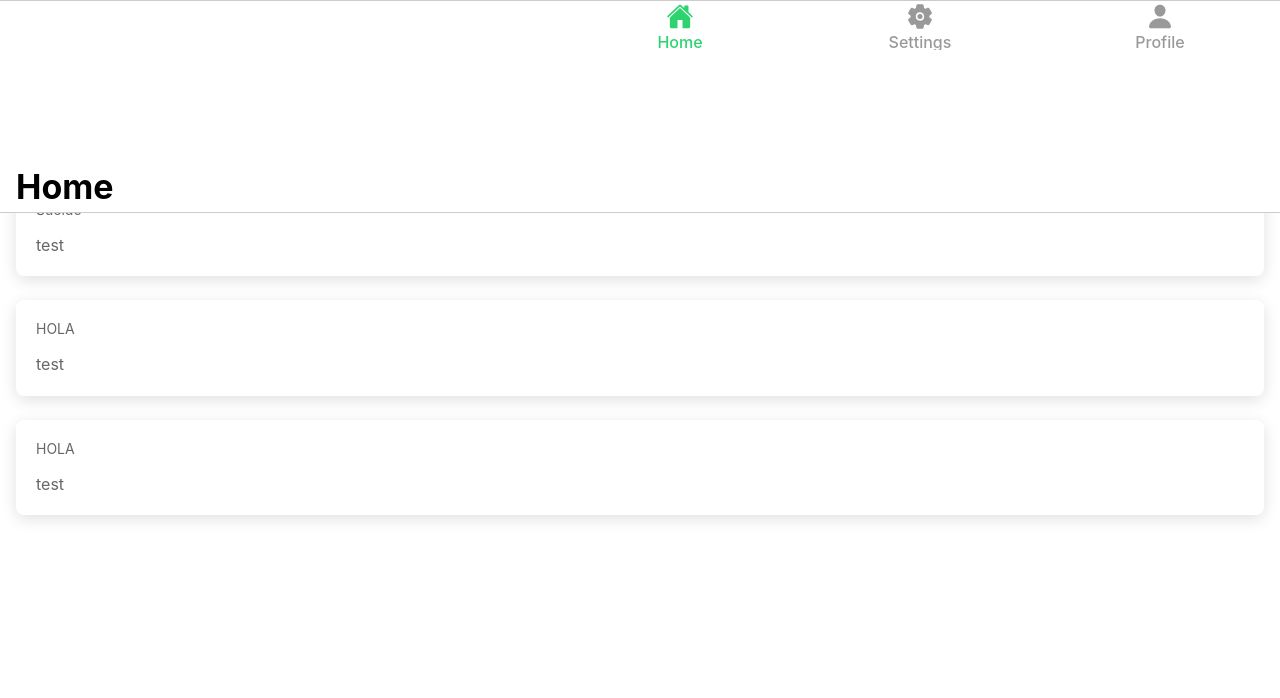
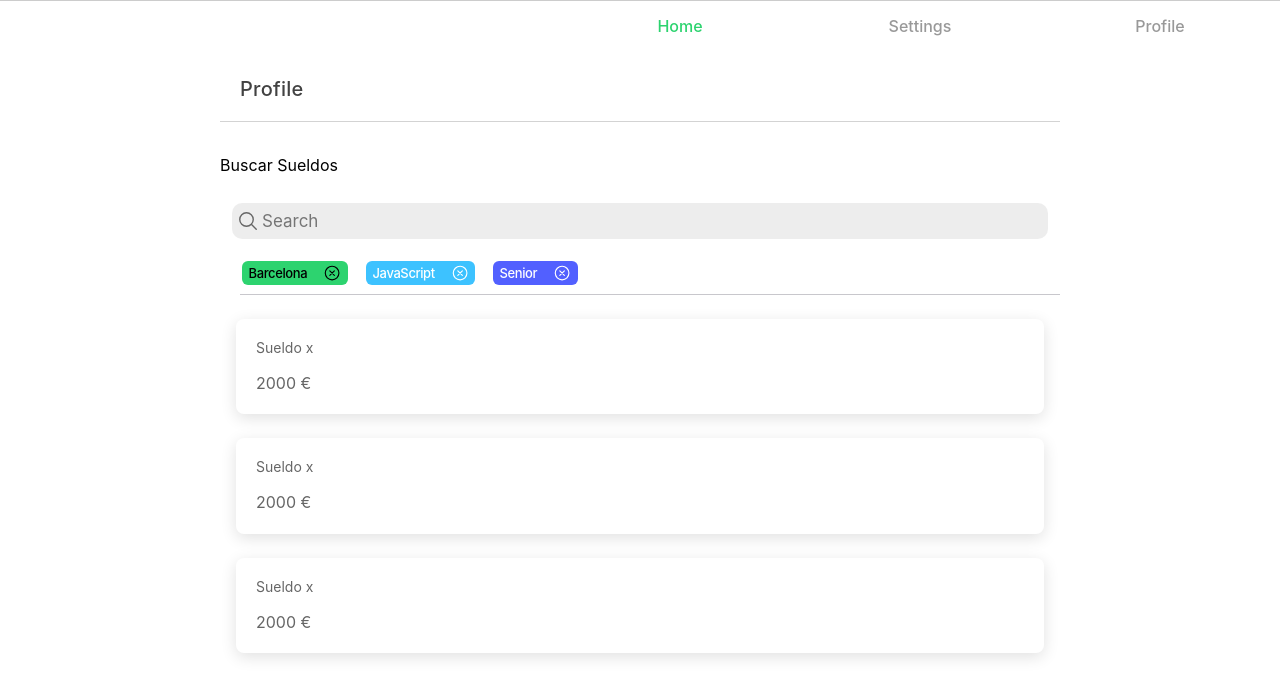
Before and after one commit to mobregozo/ionic-react-poc, a React (Create React App) app: page /home in a window 1280 px wide. Shown: the top 698 px of the page. Built offline with nearby package versions, Linux system fonts and the light colour scheme.

Commit message:
feat: add new components to pages

```diff
--- a/src/App.tsx
+++ b/src/App.tsx
@@ -44,7 +44,7 @@ import "./theme/main.css";
 const App: React.FC = () => {
 
   return (
-    <IonApp>
+    <IonApp className="ios">
       <IonReactRouter>
         <IonTabs>
           <IonRouterOutlet>
@@ -54,18 +54,18 @@ const App: React.FC = () => {
             <Redirect exact from="/" to="/home" />
           </IonRouterOutlet>
           <IonTabBar slot={"bottom"}>
-            <IonTabButton tab="taab1" href="/home">
-              <IonIcon icon={home} />
+            <IonTabButton tab="home" href="/home">
+              <IonIcon className="ion-hide-sm-up" icon={home} />
               <IonLabel>Home</IonLabel>
             </IonTabButton>
 
-            <IonTabButton tab="tab2" href="/settings">
-              <IonIcon icon={settings} />
+            <IonTabButton tab="settings" href="/settings">
+              <IonIcon className="ion-hide-sm-up" icon={settings} />
               <IonLabel>Settings</IonLabel>
             </IonTabButton>
 
-            <IonTabButton tab="tab3" href="/profile">
-              <IonIcon icon={person} />
+            <IonTabButton tab="profile" href="/profile">
+              <IonIcon className="ion-hide-sm-up" icon={person} />
               <IonLabel>Profile</IonLabel>
             </IonTabButton>
           </IonTabBar>
--- a/src/index.tsx
+++ b/src/index.tsx
@@ -3,7 +3,7 @@ import ReactDOM from 'react-dom';
 import App from './App';
 import * as serviceWorker from './serviceWorker';
 
-ReactDOM.render(<App />, document.getElementById('root'));
+ReactDOM.render(<App/>, document.getElementById('root'));
 
 // If you want your app to work offline and load faster, you can change
 // unregister() to register() below. Note this comes with some pitfalls.
--- a/src/pages/Home.tsx
+++ b/src/pages/Home.tsx
@@ -7,37 +7,54 @@ import {
   IonToolbar,
   IonCard,
   IonCardContent,
-  IonCardHeader
+  IonCardHeader,
+  IonGrid,
+  IonSearchbar,
+  IonBadge,
+  IonItem,
+  IonIcon,
+  IonButton
 } from "@ionic/react";
 import "./Home.css";
+import { closeCircleOutline } from "ionicons/icons";
 
 const Home: React.FC = () => {
   return (
     <IonPage>
-      <IonHeader>
+      <IonGrid fixed>
+        <IonHeader mode="md">
           <IonToolbar>
-          <IonTitle>Home</IonTitle>
+            <IonTitle>Profile</IonTitle>
           </IonToolbar>
         </IonHeader>
-      <IonContent>
-        <IonHeader collapse="condense">
-          <IonToolbar>
-            <IonTitle size="large">Home</IonTitle>
-          </IonToolbar>
-        </IonHeader>
+        <IonContent className="ion-padding-top">
+          <p>Buscar Sueldos</p>
+          <IonSearchbar></IonSearchbar>
+          <IonItem>
+            <IonButton className="ion-margin-end" color="primary">
+              Barcelona <IonIcon class="ion-margin-start" icon={closeCircleOutline} />
+            </IonButton>
+            <IonButton className="ion-margin-end" color="secondary">
+              JavaScript <IonIcon class="ion-margin-start" icon={closeCircleOutline} />
+            </IonButton>
+            <IonButton className="ion-margin-end" color="tertiary">
+              Senior <IonIcon class="ion-margin-start" icon={closeCircleOutline} />
+            </IonButton>
+          </IonItem>
           <IonCard>
-          <IonCardHeader>Sueldo</IonCardHeader>
-          <IonCardContent>test</IonCardContent>
+            <IonCardHeader>Sueldo x </IonCardHeader>
+            <IonCardContent>2000 €</IonCardContent>
           </IonCard>
           <IonCard>
-          <IonCardHeader>HOLA</IonCardHeader>
-          <IonCardContent>test</IonCardContent>
+            <IonCardHeader>Sueldo x </IonCardHeader>
+            <IonCardContent>2000 €</IonCardContent>
           </IonCard>
           <IonCard>
-          <IonCardHeader>HOLA</IonCardHeader>
-          <IonCardContent>test</IonCardContent>
+            <IonCardHeader>Sueldo x </IonCardHeader>
+            <IonCardContent>2000 €</IonCardContent>
           </IonCard>
         </IonContent>
+      </IonGrid>
     </IonPage>
   );
 };
--- a/src/pages/Profile.tsx
+++ b/src/pages/Profile.tsx
@@ -1,24 +1,55 @@
-import React from 'react';
-import { IonContent, IonHeader, IonPage, IonTitle, IonToolbar } from '@ionic/react';
-import ExploreContainer from '../components/ExploreContainer';
-import './Profile.css';
+import React from "react";
+import {
+  IonContent,
+  IonHeader,
+  IonPage,
+  IonTitle,
+  IonToolbar,
+  IonGrid,
+  IonAvatar,
+  IonListHeader,
+  IonLabel,
+  IonItemDivider,
+  IonItem,
+  IonToggle,
+  IonBadge
+} from "@ionic/react";
+import "./Profile.css";
 
 const Profile: React.FC = () => {
   return (
     <IonPage>
-      <IonHeader>
-        <IonToolbar>
-          <IonTitle>Profile</IonTitle>
-        </IonToolbar>
-      </IonHeader>
-      <IonContent>
-        <IonHeader collapse="condense">
+      <IonGrid fixed>
+        <IonHeader mode="md">
           <IonToolbar>
-            <IonTitle size="large">Profile</IonTitle>
+            <IonTitle>Profile</IonTitle>
           </IonToolbar>
         </IonHeader>
-        <ExploreContainer name="Profile page" />
-      </IonContent>
+        <IonContent className="ion-padding-top">
+          <IonAvatar class="ion-margin-start">
+            <img
+              alt="avatar "
+              src="https://img.pngio.com/png-avatar-108-images-in-collection-page-3-png-avatar-300_300.png"
+            />
+          </IonAvatar>
+          <IonListHeader>
+            <h1>Carlos Perez</h1>
+          </IonListHeader>
+
+          <IonItem lines={"none"} mode="ios">
+            <IonLabel>Notificationes </IonLabel>
+            <IonToggle />
+          </IonItem>
+          <IonItem>
+            <IonLabel>Sueldo Actual</IonLabel>
+            <IonBadge slot="end">22</IonBadge>
+          </IonItem>
+          <IonItem>
+            <IonLabel>Años de experiencia</IonLabel>
+            <IonBadge color="secondary" slot="end">22</IonBadge>
+          </IonItem>
+        </IonContent>
+      </IonGrid>
     </IonPage>
   );
 };
--- a/src/pages/Settings.tsx
+++ b/src/pages/Settings.tsx
@@ -1,24 +1,28 @@
-import React from 'react';
-import { IonContent, IonHeader, IonPage, IonTitle, IonToolbar } from '@ionic/react';
-import ExploreContainer from '../components/ExploreContainer';
-import './Settings.css';
+import React from "react";
+import {
+  IonContent,
+  IonHeader,
+  IonPage,
+  IonTitle,
+  IonToolbar,
+  IonGrid
+} from "@ionic/react";
+import ExploreContainer from "../components/ExploreContainer";
+import "./Settings.css";
 
 const Settings: React.FC = () => {
   return (
     <IonPage>
-      <IonHeader>
-        <IonToolbar>
-          <IonTitle>Settings</IonTitle>
-        </IonToolbar>
-      </IonHeader>
-      <IonContent>
-        <IonHeader collapse="condense">
+      <IonGrid fixed>
+        <IonHeader mode="md">
           <IonToolbar>
-            <IonTitle size="large">Settings</IonTitle>
+            <IonTitle>Settings</IonTitle>
           </IonToolbar>
         </IonHeader>
-        <ExploreContainer name="Settings page" />
-      </IonContent>
+        <IonContent>
+          <ExploreContainer name="Profile page" />
+        </IonContent>
+      </IonGrid>
     </IonPage>
   );
 };
```
Lines whose indentation alone changed are shown as unchanged.
